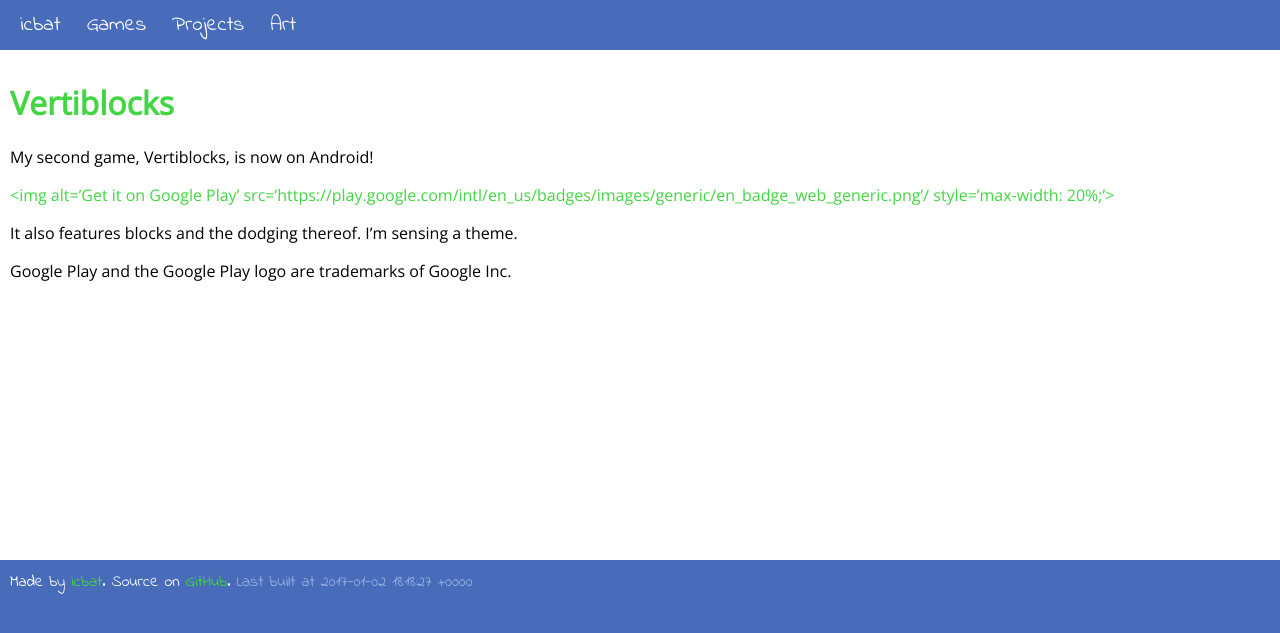
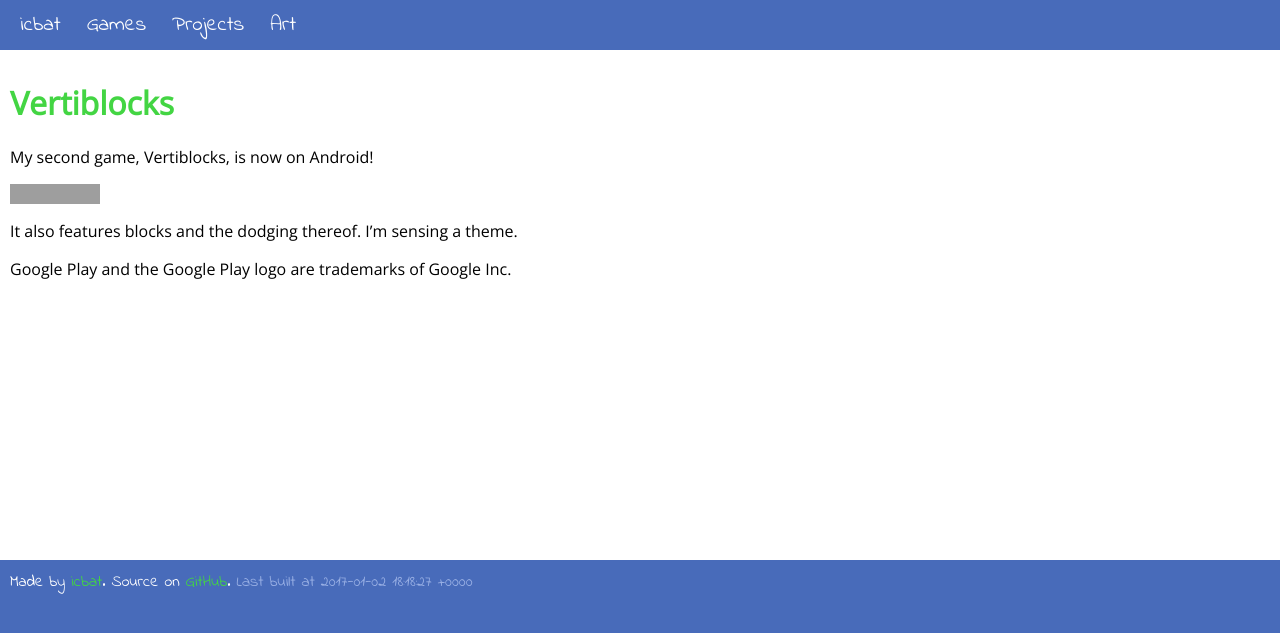
Before and after one commit to icbat/icbat.github.io, a Jekyll site: the page built from games/_posts/2017-01-02-vertiblocks.md, in a window 1280 px wide. Shown: the top 633 px of the page. Built offline with Jekyll 4.4.1, drawn with Linux system fonts in a browser that asks for light colours; grey boxes are pictures that could not be loaded.

Commit message:
fixing slash tag

```diff
--- a/games/_posts/2017-01-02-vertiblocks.md
+++ b/games/_posts/2017-01-02-vertiblocks.md
@@ -7,7 +7,7 @@ image: vertiblocks
 
 My second game, Vertiblocks, is now on Android!
 
-<a href='https://play.google.com/store/apps/details?id=io.github.icbat.vertical'><img alt='Get it on Google Play' src='https://play.google.com/intl/en_us/badges/images/generic/en_badge_web_generic.png'/ style='max-width: 20%;'></a>
+<a href='https://play.google.com/store/apps/details?id=io.github.icbat.vertical'><img alt='Get it on Google Play' src='https://play.google.com/intl/en_us/badges/images/generic/en_badge_web_generic.png' style='max-width: 20%;' /></a>
 
 It also features blocks and the dodging thereof. I'm sensing a theme.
 
```
